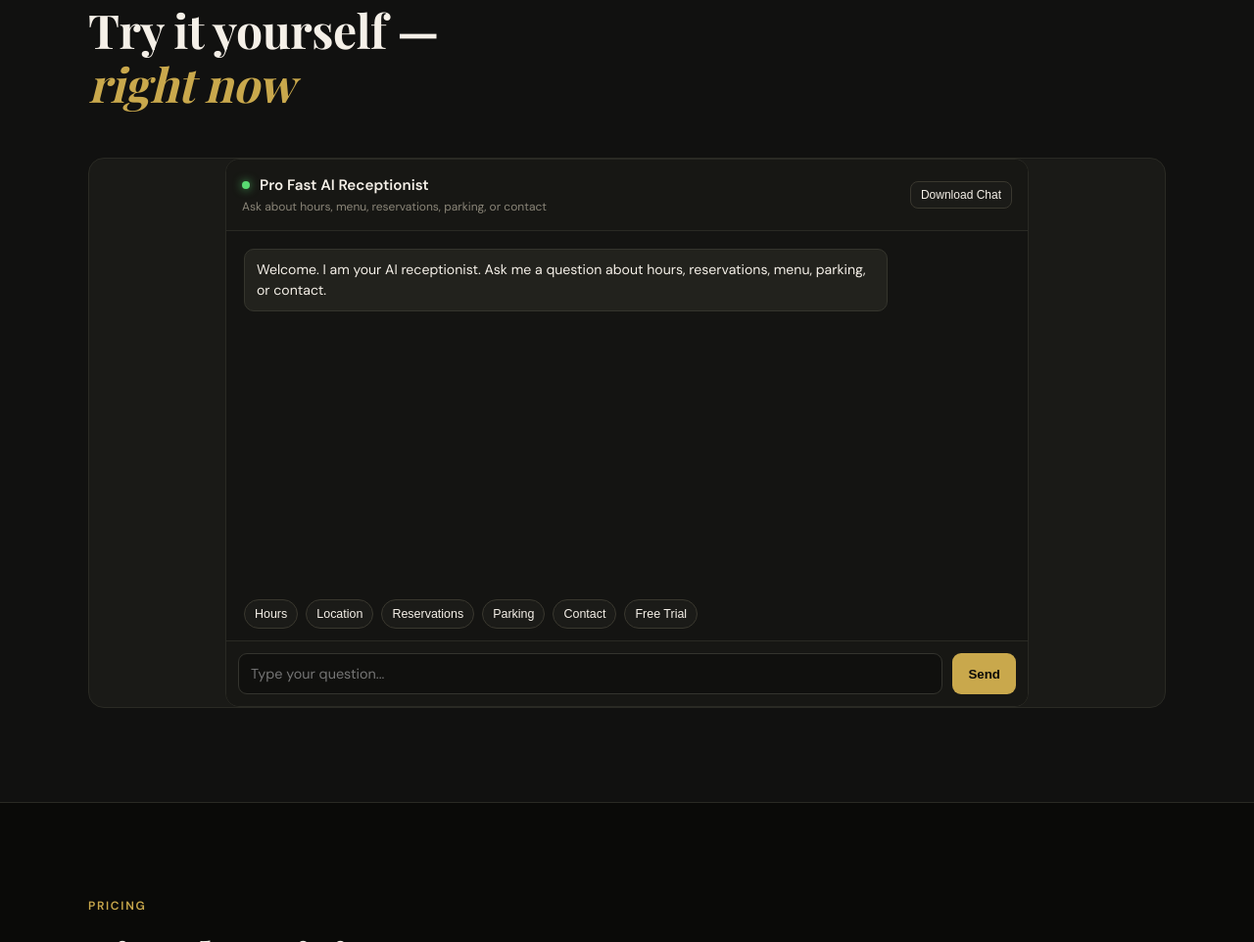
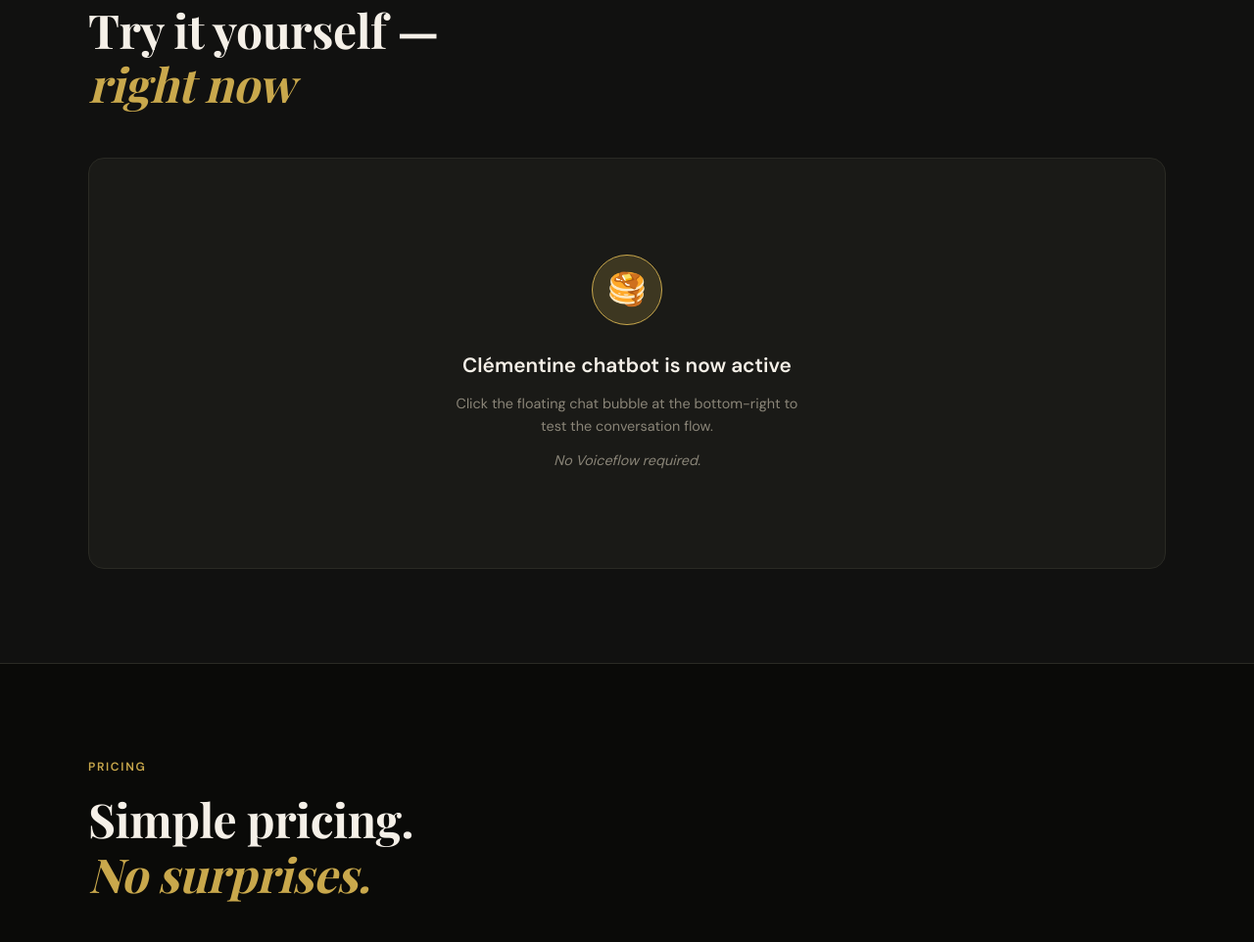
Before and after one commit to wilfriedlefebvre-png/chatbotlandingpage, a plain HTML site: page index.html in a window 1280 px wide. Shown: the part 2653-3615 px from the top of the page at 98% size. Drawn offline with nearby package versions, Linux system fonts and the light colour scheme.

Commit message:
Swap inline demo chatbot for Clementine widget.
Replaces the demo section chat panel with a floating Clementine-style widget and loads local widget script so chat works without Voiceflow credits.

Made-with: Cursor

```diff
--- a/index.html
+++ b/index.html
@@ -596,32 +596,11 @@
     <div class="section-label">Live Demo</div>
     <h2>Try it yourself —<br /><em>right now</em></h2>
     <div class="demo-wrap">
-      <div class="chatbot-panel">
-        <div class="chatbot-header">
-          <div>
-            <div class="chatbot-title">
-              <span class="chatbot-status"></span>
-              Pro Fast AI Receptionist
-            </div>
-            <div class="chatbot-subtitle">Ask about hours, menu, reservations, parking, or contact</div>
-          </div>
-          <div class="chatbot-tools">
-            <button id="downloadChatBtn" class="chatbot-tool-btn" type="button">Download Chat</button>
-          </div>
-        </div>
-        <div id="chatMessages" class="chatbot-messages"></div>
-        <div class="chatbot-quick">
-          <button class="quick-btn" type="button" data-question="What are your hours?">Hours</button>
-          <button class="quick-btn" type="button" data-question="Where are you located?">Location</button>
-          <button class="quick-btn" type="button" data-question="Can I book a table for tonight?">Reservations</button>
-          <button class="quick-btn" type="button" data-question="Do you have parking?">Parking</button>
-          <button class="quick-btn" type="button" data-question="How can I contact you?">Contact</button>
-          <button class="quick-btn" type="button" data-question="I want to start a free trial.">Free Trial</button>
-        </div>
-        <form id="chatForm" class="chatbot-form">
-          <input id="chatInput" class="chatbot-input" type="text" placeholder="Type your question..." autocomplete="off" />
-          <button class="chatbot-send" type="submit">Send</button>
-        </form>
+      <div class="demo-placeholder">
+        <div class="chat-icon">🥞</div>
+        <h3>Clémentine chatbot is now active</h3>
+        <p>Click the floating chat bubble at the bottom-right to test the conversation flow.</p>
+        <p class="demo-note">No Voiceflow required.</p>
       </div>
     </div>
   </div>
@@ -765,6 +744,10 @@
     var quickButtons = document.querySelectorAll('.quick-btn');
     var downloadBtn = document.getElementById('downloadChatBtn');
     var transcript = [];
+
+    if (!messagesEl || !formEl || !inputEl || !downloadBtn) {
+      return;
+    }
 
     var botConfig = {
       name: 'Pro Fast AI Receptionist',
@@ -972,6 +955,7 @@
     });
   })();
 </script>
+<script src="./widget.js"></script>
 
 </body>
 </html>
--- /dev/null
+++ b/widget.js
@@ -0,0 +1,196 @@
+(function () {
+  const BOT_NAME = 'Clementine';
+  const BOT_SUBTITLE = "Ask me anything - menus, reservations, catering and more.";
+  const WELCOME_MSG = "Bonjour. I'm Clementine, your AI assistant. How can I help you today?";
+  const QUICK_REPLIES = ['Locations & Hours', 'See the Menu', 'Reservations', 'Catering Info', 'Contact Us'];
+
+  const styles = `
+    #cdlc-widget * { box-sizing: border-box; margin: 0; padding: 0; font-family: 'DM Sans', sans-serif; }
+    #cdlc-bubble {
+      position: fixed; bottom: 28px; right: 28px; z-index: 99999;
+      width: 60px; height: 60px; border-radius: 50%;
+      background: #8b1a2b; box-shadow: 0 4px 20px rgba(139, 26, 43, 0.45);
+      cursor: pointer; border: none; display: flex; align-items: center; justify-content: center;
+      transition: transform 0.2s ease, box-shadow 0.2s ease;
+    }
+    #cdlc-bubble:hover { transform: scale(1.08); box-shadow: 0 6px 28px rgba(139, 26, 43, 0.55); }
+    #cdlc-bubble svg { width: 26px; height: 26px; fill: #faf3e0; }
+    #cdlc-bubble .cdlc-close { display: none; font-size: 22px; color: #faf3e0; line-height: 1; }
+    #cdlc-bubble.open .cdlc-open { display: none; }
+    #cdlc-bubble.open .cdlc-close { display: block; }
+
+    #cdlc-window {
+      position: fixed; bottom: 100px; right: 28px; z-index: 99998;
+      width: 370px; height: 560px; background: #faf3e0;
+      border-radius: 20px; box-shadow: 0 16px 60px rgba(0, 0, 0, 0.2);
+      display: flex; flex-direction: column; overflow: hidden;
+      opacity: 0; transform: translateY(20px) scale(0.97); pointer-events: none;
+      transition: opacity 0.25s ease, transform 0.25s ease;
+    }
+    #cdlc-window.open { opacity: 1; transform: translateY(0) scale(1); pointer-events: all; }
+    #cdlc-header {
+      background: #8b1a2b; padding: 18px 20px; display: flex; align-items: center; gap: 12px;
+    }
+    #cdlc-avatar {
+      width: 44px; height: 44px; border-radius: 50%; background: #c9a84c;
+      display: flex; align-items: center; justify-content: center; font-size: 20px;
+    }
+    #cdlc-header-text h3 { font-size: 18px; font-weight: 700; color: #faf3e0; }
+    #cdlc-header-text p { font-size: 11px; color: rgba(250, 243, 224, 0.78); margin-top: 2px; line-height: 1.4; }
+    #cdlc-online { margin-left: auto; font-size: 11px; color: rgba(250, 243, 224, 0.8); }
+
+    #cdlc-messages { flex: 1; overflow-y: auto; padding: 18px 16px 8px; display: flex; flex-direction: column; gap: 10px; }
+    .cdlc-msg { display: flex; flex-direction: column; max-width: 82%; }
+    .cdlc-msg.bot { align-self: flex-start; }
+    .cdlc-msg.user { align-self: flex-end; }
+    .cdlc-bubble-text { padding: 11px 14px; border-radius: 16px; font-size: 13.5px; line-height: 1.55; }
+    .cdlc-msg.bot .cdlc-bubble-text { background: #fff; color: #2c2c2c; border-bottom-left-radius: 5px; }
+    .cdlc-msg.user .cdlc-bubble-text { background: #8b1a2b; color: #faf3e0; border-bottom-right-radius: 5px; }
+    .cdlc-typing { padding: 11px 14px; background: #fff; border-radius: 16px; border-bottom-left-radius: 5px; width: 62px; }
+
+    #cdlc-quick-replies { padding: 6px 14px 10px; display: flex; flex-wrap: wrap; gap: 6px; }
+    .cdlc-qr {
+      background: #fff; border: 1.5px solid #c9a84c; color: #8b1a2b; font-size: 12px;
+      padding: 6px 11px; border-radius: 20px; cursor: pointer;
+    }
+    .cdlc-qr:hover { background: #8b1a2b; color: #faf3e0; border-color: #8b1a2b; }
+
+    #cdlc-input-row { padding: 10px 14px 16px; display: flex; gap: 8px; border-top: 1px solid rgba(201, 168, 76, 0.24); }
+    #cdlc-input {
+      flex: 1; border: 1.5px solid #e0d5c0; border-radius: 22px;
+      padding: 10px 16px; font-size: 13.5px; background: #fff; color: #2c2c2c; outline: none;
+    }
+    #cdlc-send {
+      width: 40px; height: 40px; border-radius: 50%; border: none;
+      background: #8b1a2b; cursor: pointer; display: flex; align-items: center; justify-content: center;
+    }
+    #cdlc-send svg { width: 16px; height: 16px; fill: #faf3e0; }
+    #cdlc-footer { text-align: center; padding: 0 0 10px; font-size: 10px; color: #999; }
+    @media (max-width: 480px) {
+      #cdlc-window { width: calc(100vw - 20px); right: 10px; bottom: 90px; height: 70vh; }
+      #cdlc-bubble { bottom: 18px; right: 18px; }
+    }
+  `;
+
+  const html = `
+    <style>${styles}</style>
+    <div id="cdlc-widget">
+      <div id="cdlc-window">
+        <div id="cdlc-header">
+          <div id="cdlc-avatar">🥞</div>
+          <div id="cdlc-header-text">
+            <h3>${BOT_NAME}</h3>
+            <p>${BOT_SUBTITLE}</p>
+          </div>
+          <div id="cdlc-online">Online</div>
+        </div>
+        <div id="cdlc-messages"></div>
+        <div id="cdlc-quick-replies">
+          ${QUICK_REPLIES.map(function (r) { return '<button class="cdlc-qr">' + r + '</button>'; }).join('')}
+        </div>
+        <div id="cdlc-input-row">
+          <input id="cdlc-input" type="text" placeholder="Type your question..." autocomplete="off" />
+          <button id="cdlc-send"><svg viewBox="0 0 24 24"><path d="M2 21l21-9L2 3v7l15 2-15 2z"/></svg></button>
+        </div>
+        <div id="cdlc-footer">Powered by Pro Fast AI Solutions</div>
+      </div>
+      <button id="cdlc-bubble" aria-label="Chat with us">
+        <svg class="cdlc-open" viewBox="0 0 24 24"><path d="M20 2H4c-1.1 0-2 .9-2 2v18l4-4h14c1.1 0 2-.9 2-2V4c0-1.1-.9-2-2-2z"/></svg>
+        <span class="cdlc-close">x</span>
+      </button>
+    </div>
+  `;
+
+  var container = document.createElement('div');
+  container.innerHTML = html;
+  document.body.appendChild(container);
+
+  var bubble = document.getElementById('cdlc-bubble');
+  var win = document.getElementById('cdlc-window');
+  var messagesEl = document.getElementById('cdlc-messages');
+  var input = document.getElementById('cdlc-input');
+  var sendBtn = document.getElementById('cdlc-send');
+  var qrBtns = document.querySelectorAll('.cdlc-qr');
+
+  var isOpen = false;
+  var greeted = false;
+
+  bubble.addEventListener('click', function () {
+    isOpen = !isOpen;
+    bubble.classList.toggle('open', isOpen);
+    win.classList.toggle('open', isOpen);
+    if (isOpen && !greeted) {
+      greeted = true;
+      addMessage('bot', WELCOME_MSG);
+    }
+    if (isOpen) setTimeout(function () { input.focus(); }, 250);
+  });
+
+  function addMessage(role, text) {
+    var div = document.createElement('div');
+    div.className = 'cdlc-msg ' + role;
+    var msg = document.createElement('div');
+    msg.className = 'cdlc-bubble-text';
+    msg.textContent = text;
+    div.appendChild(msg);
+    messagesEl.appendChild(div);
+    messagesEl.scrollTop = messagesEl.scrollHeight;
+  }
+
+  function showTyping() {
+    var div = document.createElement('div');
+    div.className = 'cdlc-typing';
+    div.id = 'cdlc-typing-indicator';
+    div.textContent = '...';
+    messagesEl.appendChild(div);
+    messagesEl.scrollTop = messagesEl.scrollHeight;
+  }
+
+  function hideTyping() {
+    var t = document.getElementById('cdlc-typing-indicator');
+    if (t) t.remove();
+  }
+
+  function getReply(text) {
+    var lower = text.toLowerCase();
+    if (lower.includes('hour') || lower.includes('open') || lower.includes('close')) {
+      return 'We are available daily and can confirm exact hours for your location. Would you like weekday or weekend times?';
+    }
+    if (lower.includes('menu')) {
+      return 'We serve sweet and savory crepes, coffee, brunch favorites, and desserts. I can also help with dietary options.';
+    }
+    if (lower.includes('reservation') || lower.includes('book') || lower.includes('table')) {
+      return 'I can help reserve a table. Share your date, time, party size, and phone number for confirmation.';
+    }
+    if (lower.includes('catering') || lower.includes('event') || lower.includes('party')) {
+      return 'Yes, catering is available for private events and office gatherings. Please share your event date and guest count.';
+    }
+    if (lower.includes('contact') || lower.includes('phone') || lower.includes('email')) {
+      return 'Call us at +1 (424) 206-8097 or email Wilfried.lefebvre@gmail.com and we will help right away.';
+    }
+    if (lower.includes('location') || lower.includes('address')) {
+      return 'We serve Orange County. Tell me your city and I can guide you to the nearest location.';
+    }
+    return 'Happy to help. You can ask about menu, reservations, catering, locations, and contact details.';
+  }
+
+  function sendMessage(text) {
+    if (!text.trim()) return;
+    addMessage('user', text.trim());
+    input.value = '';
+    input.disabled = true;
+    sendBtn.disabled = true;
+    showTyping();
+    setTimeout(function () {
+      hideTyping();
+      addMessage('bot', getReply(text));
+      input.disabled = false;
+      sendBtn.disabled = false;
+      input.focus();
+    }, 450);
+  }
+
+  sendBtn.addEventListener('click', function () { sendMessage(input.value); });
+  input.addEventListener('keydown', function (e) { if (e.key === 'Enter') sendMessage(input.value); });
+  qrBtns.forEach(function (btn) { btn.addEventListener('click', function () { sendMessage(btn.textContent || ''); }); });
+})();
```
